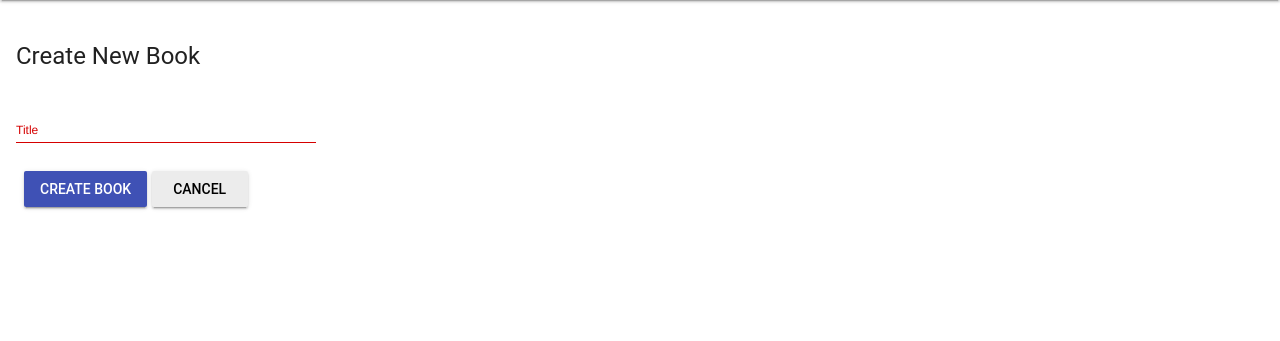
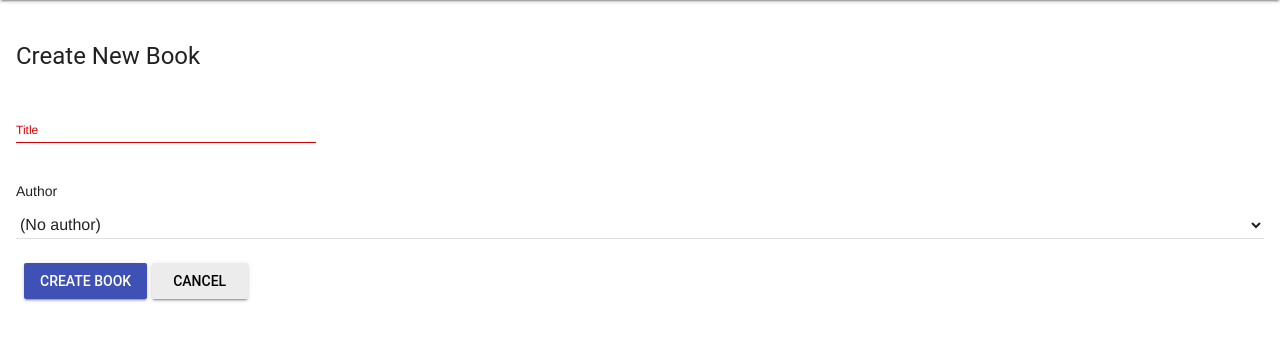
Before and after one commit to benderidder/book-store-web-app, a Flask app: page /books/create in a window 1280 px wide. Shown: the part 64-405 px from the top of the page. Run offline with Flask 3, Linux system fonts and the light colour scheme; parts of the project's set-up code (start-up, migrations or seed data) failed here and were passed over.

Commit message:
On create book select author on edit show

```diff
--- a/app/controllers/books_controller.py
+++ b/app/controllers/books_controller.py
@@ -1,10 +1,12 @@
 from flask import Blueprint, render_template, request, redirect, url_for
 from app.extensions import db
 from app.data.models import Book
+from app.services import author_service
 from app.services.book_service import BookService
 
 books = Blueprint('books', __name__, url_prefix='/books')
 book_service = BookService(db.session)
+author_service = author_service.AuthorService(db.session)
 
 @books.route('/')
 def list():
@@ -14,17 +16,20 @@ def list():
 @books.route('/create', methods=['GET', 'POST'])
 def create():
     if request.method == 'POST':
-        book_service.create_book(request.form['title'])
+        book_service.create_book(request.form['title'], request.form['author_id'])
         return redirect(url_for('books.list'))
-    return render_template('/books/create.html')
+    else:
+        authors = author_service.get_all_authors()
+        return render_template('/books/create.html', authors=authors)
 
 @books.route('/edit/<int:book_id>', methods=['GET', 'POST'])
 def edit(book_id):
     book = book_service.get_book(book_id)
+    authors = author_service.get_all_authors()
     if request.method == 'POST':
-        book_service.update_book(book, request.form['title'])
+        book_service.update_book(book, request.form['title'], request.form['author_id'])
         return redirect(url_for('books.list'))
-    return render_template('books/edit.html', book=book)
+    return render_template('books/edit.html', book=book, authors=authors)
 
 @books.route('/delete/<int:book_id>', methods=['POST'])
 def delete(book_id):
--- a/app/services/book_service.py
+++ b/app/services/book_service.py
@@ -6,9 +6,9 @@ class BookService:
     def __init__(self, db_session):
         self.db_session = db_session
 
-    def create_book(self, title):
+    def create_book(self, title, author_id):
         from ..data.models import Book  # Import here to avoid circular imports
-        new_book = Book(title=title)
+        new_book = Book(title=title, author_id=author_id)
         self.db_session.add(new_book)
         self.db_session.commit()
         return new_book
--- a/app/templates/books/create.html
+++ b/app/templates/books/create.html
@@ -15,7 +15,17 @@ Create Book
                 <label class="mdl-textfield__label" for="title">Title</label>
             </div>
 
-            <div class="mdl-card__actions">
+            <div style="margin-top:16px;">
+                <label for="author" class="mdl-typography--body-1">Author</label>
+                <select id="author" name="author_id" class="mdl-textfield__input" style="display:block; margin-top:8px;">
+                    <option value="">(No author)</option>
+                    {% for a in authors %}
+                    <option value="{{ a.id }}">{{ a.name }}</option>
+                    {% endfor %}
+                </select>
+            </div>
+
+            <div class="mdl-card__actions" style="margin-top:16px;">
                 <button type="submit" class="mdl-button mdl-js-button mdl-button--raised mdl-button--colored">
                     Create Book
                 </button>
```
Also changed, not shown: app/templates/books/edit.html (+17 -0 lines).
